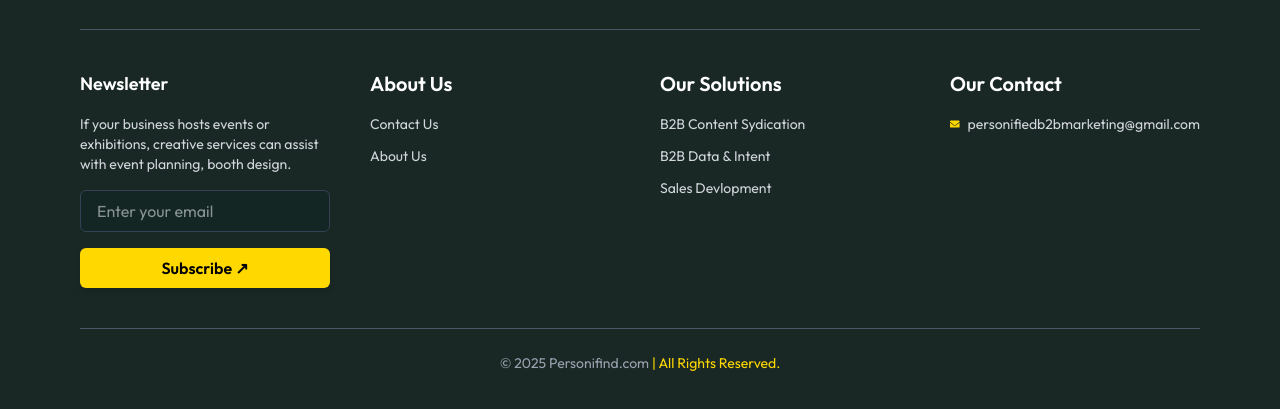
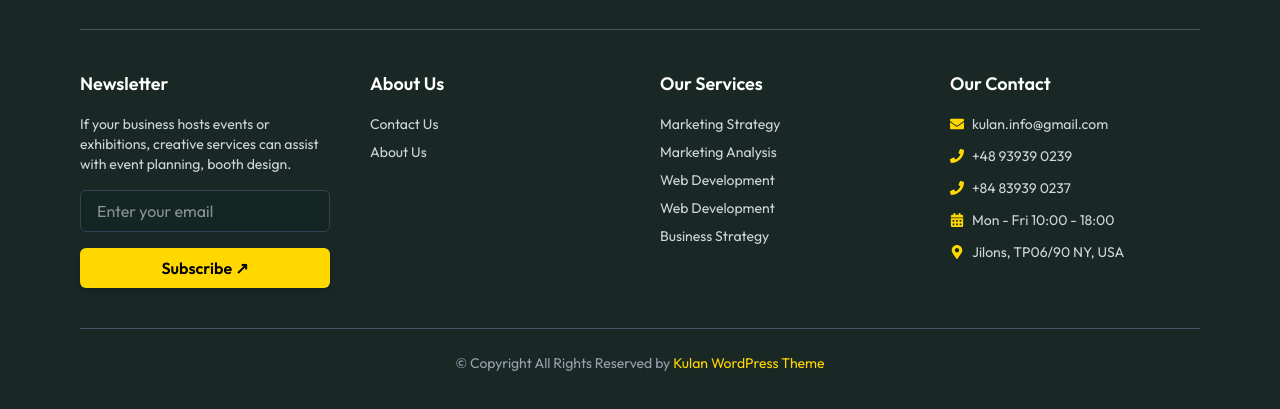
Before and after one commit to md-Gafrujama/personified-blogs-ai, a Next.js app: page / in a window 1280 px wide. Shown: the part 2093-2502 px from the top of the page. Built offline with nearby package versions, Linux system fonts and the light colour scheme; no server answers.

Commit message:
commit changes

```diff
--- a/src/Components/Footer.jsx
+++ b/src/Components/Footer.jsx
@@ -3,8 +3,8 @@
 import React, { useState } from "react";
 import Image from "next/image";
 import Link from "next/link";
-import Logo1 from '../assets/Logo1.png';
-import Logo2 from '../assets/Logo2.png';
+import Logo1 from '../Assets/Logo1.png';
+import Logo2 from '../Assets/Logo2.png';
 import {
   FaInstagram,
   FaEnvelope,
@@ -110,8 +110,8 @@ const Footer = () => {
 
 
 <div>
-  <h3 className="text-xl font-semibold mb-4">About Us</h3>
-  <ul className="space-y-3 text-sm text-gray-300">
+  <h3 className="text-lg font-semibold mb-4">About Us</h3>
+  <ul className="space-y-2 text-sm text-gray-300">
     <li>
       <Link href="/Contact" className="hover:text-[#ffd800]">Contact Us</Link>
     </li>
@@ -131,43 +131,54 @@ const Footer = () => {
 </div>
 
 <div>
-  <h3 className="text-xl font-semibold mb-4">Our Solutions </h3>
-  <ul className="space-y-3 text-sm text-gray-300">
+  <h3 className="text-lg font-semibold mb-4">Our Services</h3>
+  <ul className="space-y-2 text-sm text-gray-300">
     <li>
-      <Link href="/ContentSyndication" className="hover:text-[#ffd800]">B2B Content Sydication</Link>
+      <Link href="/" className="hover:text-[#ffd800]">Marketing Strategy</Link>
     </li>
     <li>
-      <Link href="/B2BDataIntent" className="hover:text-[#ffd800]">B2B Data & Intent</Link>
+      <Link href="/" className="hover:text-[#ffd800]">Marketing Analysis</Link>
     </li>
     <li>
-      <Link href="/SalesDevelopment" className="hover:text-[#ffd800]">Sales Devlopment</Link>
+      <Link href="/" className="hover:text-[#ffd800]">Web Development</Link>
     </li>
-
+    <li>
+      <Link href="/" className="hover:text-[#ffd800]">Web Development</Link>
+    </li>
+    <li>
+      <Link href="/" className="hover:text-[#ffd800]">Business Strategy</Link>
+    </li>
   </ul>
 </div>
 
 
         {/* Our Contact */}
         <div>
-          <h3 className="text-xl font-semibold mb-4">Our Contact</h3>
+          <h3 className="text-lg font-semibold mb-4">Our Contact</h3>
           <ul className="space-y-3 text-sm text-gray-300">
             <li className="flex items-center gap-2">
-              <FaEnvelope className="text-[#ffd800]" /> personifiedb2bmarketing@gmail.com
+              <FaEnvelope className="text-[#ffd800]" /> kulan.info@gmail.com
             </li>
-
-
-
-            {/* <li className="flex items-center gap-2">
+            <li className="flex items-center gap-2">
+              <FaPhone className="text-[#ffd800]" /> +48 93939 0239
+            </li>
+            <li className="flex items-center gap-2">
+              <FaPhone className="text-[#ffd800]" /> +84 83939 0237
+            </li>
+            <li className="flex items-center gap-2">
+              <FaCalendarAlt className="text-[#ffd800]" /> Mon - Fri 10:00 - 18:00
+            </li>
+            <li className="flex items-center gap-2">
               <FaMapMarkerAlt className="text-[#ffd800]" /> Jilons, TP06/90 NY, USA
-            </li> */}
+            </li>
           </ul>
         </div>
       </div>
 
       {/* Bottom Copyright */}
       <div className="border-t border-gray-600 pt-6 text-center text-sm text-gray-400">
-         © 2025 Personifind.com {" "}
-        <span className="text-[#ffd800]">| All Rights Reserved.</span>
+        © Copyright All Rights Reserved by{" "}
+        <span className="text-[#ffd800]">Kulan WordPress Theme</span>
       </div>
     </footer>
   );
```
